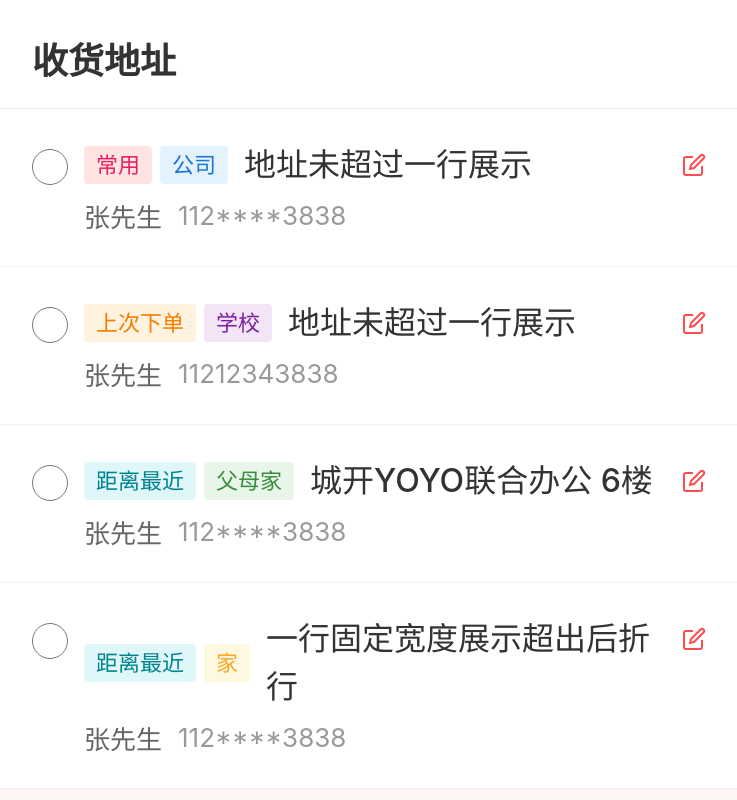
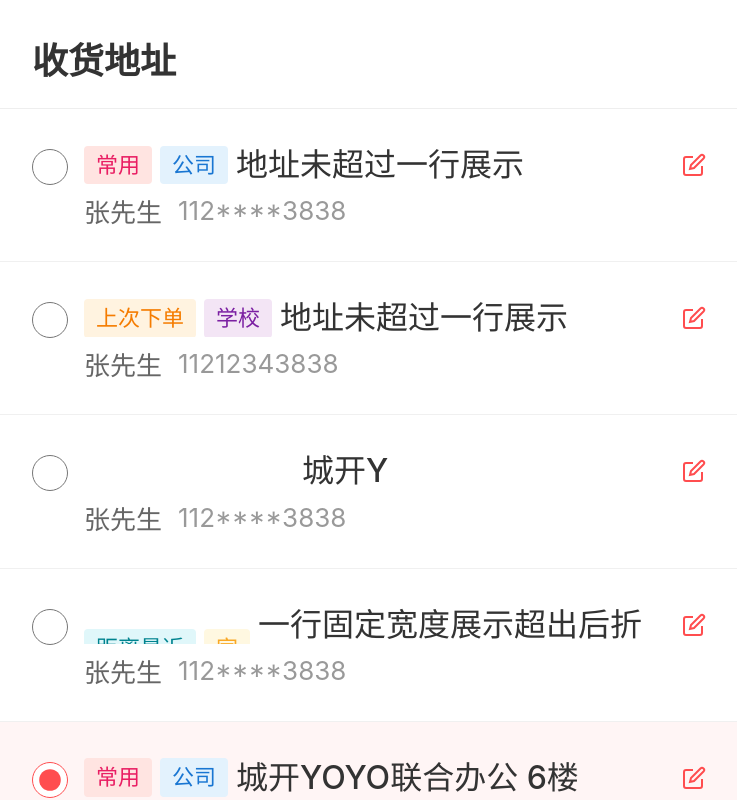
Before and after one commit to Potato-balls/Test-questions, a React (Vite) app: page / in a window 1280 px wide. Shown: the top 800 px of the page, without its empty margins (265-1002 px from the left). Built offline with nearby package versions, Linux system fonts and the light colour scheme.

Commit message:
feat: 使用 flex-wrap 自然换行，第二行从最左边开始
实现效果：
- 标签和地址在同一 flex 容器内
- flex-wrap: wrap 自动换行
- 超出两行时隐藏内容
- 第二行从最左边开始，不缩进

```diff
--- a/src/components/AddressList/AddressList.scss
+++ b/src/components/AddressList/AddressList.scss
@@ -85,28 +85,13 @@ body {
   margin-bottom: 8px;
 }
 
-/* 第一行：标签固定在这里，地址文本紧跟其后 */
-.address-line.line-1 {
+/* 地址行 - 标签和地址在同一容器，flex-wrap 自然换行，最多两行 */
+.address-line {
   display: flex;
   align-items: center;
-  flex-wrap: nowrap;
-  width: 100%;
+  flex-wrap: wrap;
+  max-height: 2.7em; /* 限制最多两行：line-height(1.5) * 2 - 间距 */
   overflow: hidden;
-}
-
-/* 标签包装器 - 用于测量宽度 */
-.tags-wrapper {
-  display: flex;
-  align-items: center;
-  flex-shrink: 0;
-  margin-right: 8px;
-}
-
-/* 第二行：溢出的地址文本，与第一行地址开头对齐 */
-.address-line.line-2 {
-  display: flex;
-  align-items: center;
-  margin-top: 4px;
 }
 
 /* 标签徽章 - 不折行 */
@@ -122,6 +107,7 @@ body {
   white-space: nowrap;
   flex-shrink: 0;
   margin-right: 8px;
+  margin-bottom: 4px;
 }
 
 .tag-text {
@@ -164,7 +150,7 @@ body {
   color: #00838F;
 }
 
-/* 地址文本 - 第一行显示，超出部分在第二行 */
+/* 地址文本 - 随 flex-wrap 自然换行 */
 .address-text {
   font-size: 32px;
   font-weight: 500;
@@ -174,14 +160,7 @@ body {
   min-width: 0;
   word-break: break-all;
   white-space: normal;
-}
-
-.address-text-second-line {
-  font-size: 32px;
-  font-weight: 500;
-  color: #333;
-  line-height: 1.5;
-  word-break: break-all;
+  margin-bottom: 4px;
 }
 
 /* 特殊标签（如倒计时） */
--- a/src/components/AddressList/AddressList.tsx
+++ b/src/components/AddressList/AddressList.tsx
@@ -105,55 +105,20 @@ const TagBadge: React.FC<{ tag: Tag }> = ({ tag }) => {
   );
 };
 
-// 地址行组件 - 标签在第一行，地址文本在标签后，可折行到第二行
+// 地址行组件 - 标签和地址在同一容器，flex-wrap 自然换行，最多两行
 const AddressLine: React.FC<{ address: Address }> = ({ address }) => {
-  const line1Ref = React.useRef<HTMLDivElement>(null);
-  const tagsRef = React.useRef<HTMLDivElement>(null);
-  const [needsSecondLine, setNeedsSecondLine] = React.useState(false);
-  const [secondLineIndent, setSecondLineIndent] = React.useState(0);
-
-  React.useEffect(() => {
-    const checkOverflow = () => {
-      if (line1Ref.current && tagsRef.current) {
-        // 检测第一行是否溢出
-        const { scrollWidth, clientWidth } = line1Ref.current;
-        const hasOverflow = scrollWidth > clientWidth;
-
-        // 获取标签的宽度作为第二行的缩进
-        const tagsWidth = tagsRef.current.offsetWidth;
-        setSecondLineIndent(tagsWidth);
-        setNeedsSecondLine(hasOverflow);
-      }
-    };
-
-    // 使用 requestAnimationFrame 确保 DOM 已渲染
-    requestAnimationFrame(checkOverflow);
-    window.addEventListener('resize', checkOverflow);
-
-    return () => window.removeEventListener('resize', checkOverflow);
-  }, [address.address, address.tags]);
-
   return (
     <div className="address-line-wrapper">
-      {/* 第一行：标签 + 地址开头 */}
-      <div ref={line1Ref} className="address-line line-1">
-        <div ref={tagsRef} className="tags-wrapper">
-          {address.tags.map((tag, idx) => (
-            <TagBadge key={idx} tag={tag} />
-          ))}
-        </div>
+      <div className="address-line">
+        {/* 标签 */}
+        {address.tags.map((tag, idx) => (
+          <TagBadge key={idx} tag={tag} />
+        ))}
+        {/* 地址文本 */}
         <span className="address-text">{address.address}</span>
+        {/* 特殊信息 */}
+        {address.special && <span className="special-tag">{address.special}</span>}
       </div>
-
-      {/* 第二行：溢出的地址文本，与第一行地址开头对齐 */}
-      {needsSecondLine && (
-        <div className="address-line line-2" style={{ paddingLeft: `${secondLineIndent}px` }}>
-          <span className="address-text address-text-second-line">
-            {address.address}
-          </span>
-          {address.special && <span className="special-tag">{address.special}</span>}
-        </div>
-      )}
     </div>
   );
 };
```
